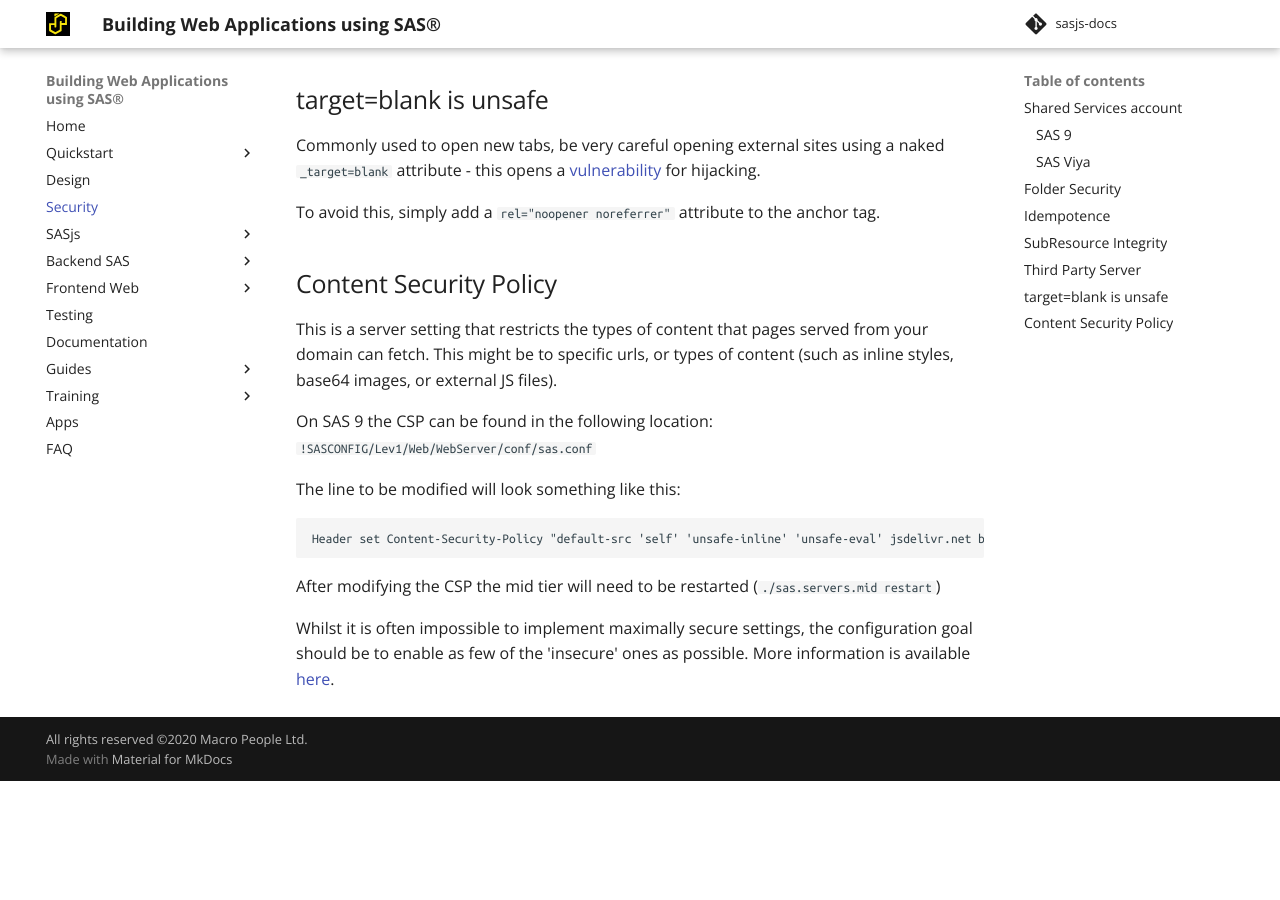
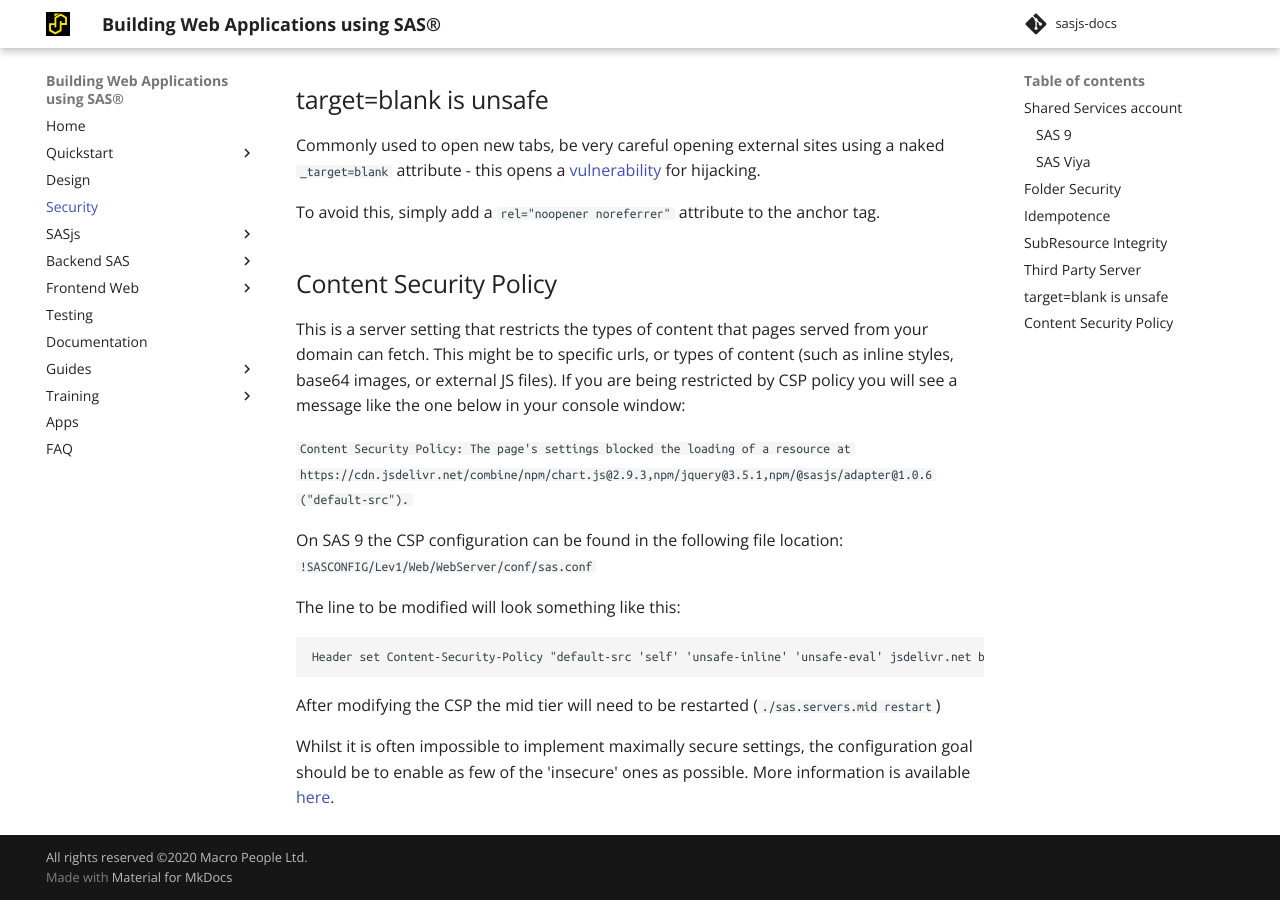
Before and after one commit to sasjs/sasjs.io, an MkDocs documentation site: the page built from docs/security.md, in a window 1280 px wide and 900 px high, scrolled down 2409 px. Built offline with MkDocs 1.6.1 and Material for MkDocs 9.7.7, drawn with Linux system fonts in a browser that asks for light colours; before the commit the page ends 3190 px from its top, so only the background shows below that.

Commit message:
csp updates

````diff
--- a/docs/security.md
+++ b/docs/security.md
@@ -71,9 +71,11 @@
 
 Content Security Policy
 ---------------------
-This is a server setting that restricts the types of content that pages served from your domain can fetch. This might be to specific urls, or types of content (such as inline styles, base64 images, or external JS files).
+This is a server setting that restricts the types of content that pages served from your domain can fetch. This might be to specific urls, or types of content (such as inline styles, base64 images, or external JS files).  If you are being restricted by CSP policy you will see a message like the one below in your console window:
 
-On SAS 9 the CSP can be found in the following location:  `!SASCONFIG/Lev1/Web/WebServer/conf/sas.conf`
+`Content Security Policy: The page's settings blocked the loading of a resource at https://cdn.jsdelivr.net/combine/npm/chart.js@2.9.3,npm/jquery@3.5.1,npm/@sasjs/adapter@1.0.6 ("default-src").`
+
+On SAS 9 the CSP configuration can be found in the following file location:  `!SASCONFIG/Lev1/Web/WebServer/conf/sas.conf`
 
 The line to be modified will look something like this:
 ```
````
